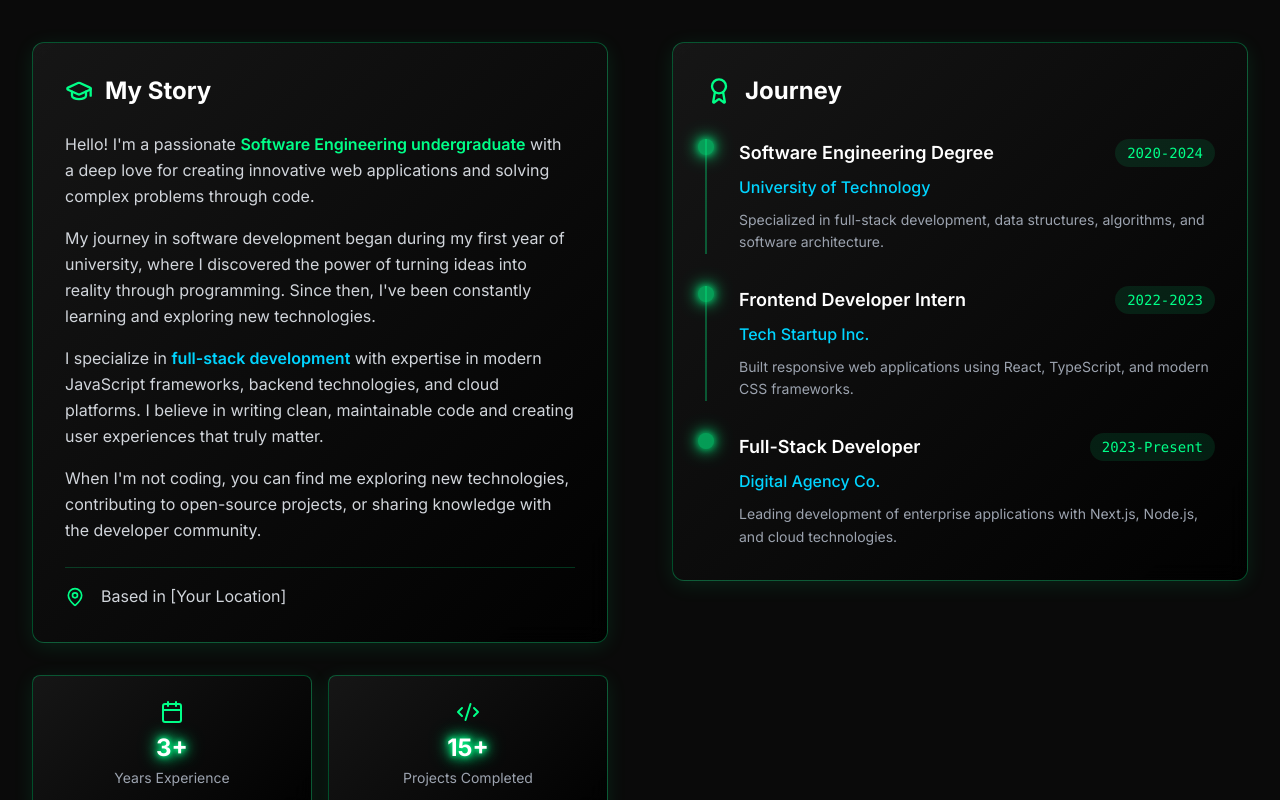
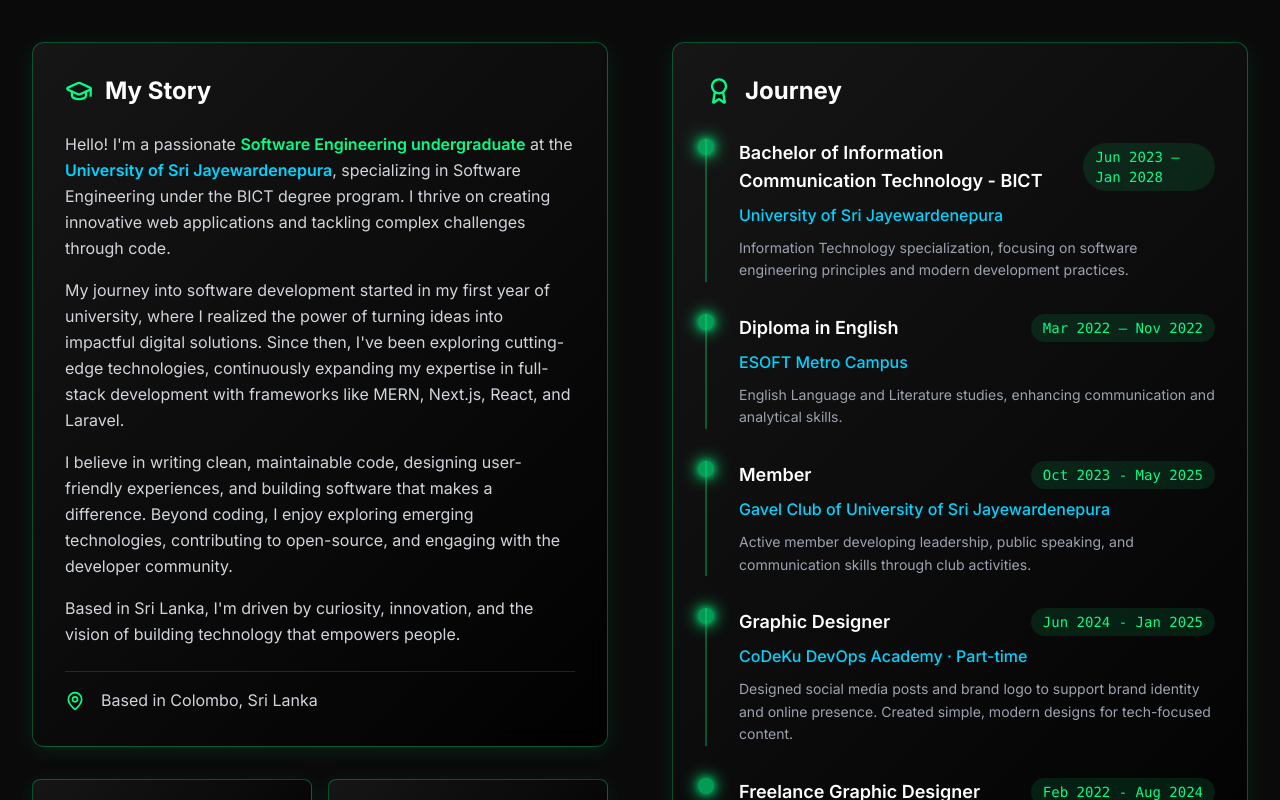
Before and after one commit to AvishkaIndu/my-portfolio, a Next.js app: page / in a window 1280 px wide. Shown: the part 1060-1860 px from the top of the page. Built offline with nearby package versions, Linux system fonts and the light colour scheme.

Commit message:
update about me section

```diff
--- a/src/app/globals.css
+++ b/src/app/globals.css
@@ -104,6 +104,10 @@
 
 .glow-text-subtle {
   text-shadow: 0 0 8px rgba(0, 255, 136, 0.6), 0 0 12px rgba(0, 255, 136, 0.3);
+}
+
+.glow-text-medium {
+  text-shadow: 0 0 7px rgba(0, 255, 136, 0.8), 0 0 12px rgba(0, 255, 136, 0.5), 0 0 18px rgba(0, 255, 136, 0.3);
 }
 
 .glow-white {
--- a/src/components/About.tsx
+++ b/src/components/About.tsx
@@ -12,24 +12,38 @@
 
 const journey = [
   {
-    year: '2020-2024',
-    title: 'Software Engineering Degree',
-    subtitle: 'University of Technology',
-    description: 'Specialized in full-stack development, data structures, algorithms, and software architecture.',
+    year: 'Jun 2023 – Jan 2028',
+    title: 'Bachelor of Information Communication Technology - BICT',
+    subtitle: 'University of Sri Jayewardenepura',
+    description: 'Information Technology specialization, focusing on software engineering principles and modern development practices.',
     type: 'education'
   },
   {
-    year: '2022-2023',
-    title: 'Frontend Developer Intern',
-    subtitle: 'Tech Startup Inc.',
-    description: 'Built responsive web applications using React, TypeScript, and modern CSS frameworks.',
+    year: 'Mar 2022 – Nov 2022',
+    title: 'Diploma in English',
+    subtitle: 'ESOFT Metro Campus',
+    description: 'English Language and Literature studies, enhancing communication and analytical skills.',
+    type: 'education'
+  },
+  {
+    year: 'Oct 2023 - May 2025',
+    title: 'Member',
+    subtitle: 'Gavel Club of University of Sri Jayewardenepura',
+    description: 'Active member developing leadership, public speaking, and communication skills through club activities.',
     type: 'experience'
   },
   {
-    year: '2023-Present',
-    title: 'Full-Stack Developer',
-    subtitle: 'Digital Agency Co.',
-    description: 'Leading development of enterprise applications with Next.js, Node.js, and cloud technologies.',
+    year: 'Jun 2024 - Jan 2025',
+    title: 'Graphic Designer',
+    subtitle: 'CoDeKu DevOps Academy · Part-time',
+    description: 'Designed social media posts and brand logo to support brand identity and online presence. Created simple, modern designs for tech-focused content.',
+    type: 'experience'
+  },
+  {
+    year: 'Feb 2022 - Aug 2024',
+    title: 'Freelance Graphic Designer',
+    subtitle: 'Fiverr · Part-time',
+    description: 'Work as a freelance graphic and logo designer, delivering custom designs for clients worldwide. Focus on clean, creative visuals tailored to each brand\'s identity and goals.',
     type: 'experience'
   },
 ]
@@ -87,31 +101,25 @@
 
                   <div className="space-y-4 text-gray-300 leading-relaxed">
                     <p>
-                      Hello! I&apos;m a passionate <span className="text-cyber-green font-semibold">Software Engineering undergraduate</span>
-                      {' '}with a deep love for creating innovative web applications and solving complex problems through code.
+                      Hello! I&apos;m a passionate <span className="text-cyber-green font-semibold">Software Engineering undergraduate</span> at the <span className="text-cyber-blue font-semibold">University of Sri Jayewardenepura</span>, specializing in Software Engineering under the BICT degree program. I thrive on creating innovative web applications and tackling complex challenges through code.
                     </p>
 
                     <p>
-                      My journey in software development began during my first year of university, where I discovered
-                      the power of turning ideas into reality through programming. Since then, I&apos;ve been constantly
-                      learning and exploring new technologies.
+                      My journey into software development started in my first year of university, where I realized the power of turning ideas into impactful digital solutions. Since then, I&apos;ve been exploring cutting-edge technologies, continuously expanding my expertise in full-stack development with frameworks like MERN, Next.js, React, and Laravel.
                     </p>
 
                     <p>
-                      I specialize in <span className="text-cyber-blue font-semibold">full-stack development</span> with
-                      expertise in modern JavaScript frameworks, backend technologies, and cloud platforms. I believe
-                      in writing clean, maintainable code and creating user experiences that truly matter.
+                      I believe in writing clean, maintainable code, designing user-friendly experiences, and building software that makes a difference. Beyond coding, I enjoy exploring emerging technologies, contributing to open-source, and engaging with the developer community.
                     </p>
 
                     <p>
-                      When I&apos;m not coding, you can find me exploring new technologies, contributing to open-source
-                      projects, or sharing knowledge with the developer community.
+                      Based in Sri Lanka, I&apos;m driven by curiosity, innovation, and the vision of building technology that empowers people.
                     </p>
                   </div>
 
                   <div className="flex items-center space-x-4 pt-4 border-t border-cyber-green/20">
                     <MapPin className="text-cyber-green" size={20} />
-                    <span className="text-gray-300">Based in [Your Location]</span>
+                    <span className="text-gray-300">Based in Colombo, Sri Lanka</span>
                   </div>
                 </div>
               </div>
@@ -131,7 +139,7 @@
                       className="cyber-card p-6 rounded-lg text-center group cursor-pointer"
                     >
                       <Icon className="text-cyber-green mx-auto mb-2 group-hover:animate-pulse" size={24} />
-                      <div className="text-2xl font-bold text-white glow-text mb-1">
+                      <div className="text-2xl font-bold text-white mb-1">
                         {stat.value}
                       </div>
                       <div className="text-sm text-gray-400">{stat.label}</div>
--- a/src/components/Contact.tsx
+++ b/src/components/Contact.tsx
@@ -49,7 +49,7 @@
   {
     icon: MapPin,
     title: 'Location',
-    value: 'Your City, Country',
+    value: 'Colombo, Sri Lanka',
     href: '#',
     description: 'Open to remote opportunities'
   },
--- a/src/components/Hero.tsx
+++ b/src/components/Hero.tsx
@@ -99,15 +99,15 @@
               variants={itemVariants}
               className="text-sm xs:text-base sm:text-lg lg:text-xl text-gray-300 max-w-xl sm:max-w-2xl mx-auto lg:mx-0 px-4 sm:px-0"
             >
-              Building scalable web applications with{' '}
+              Building scalable and high-performance web applications with{' '}
               <span className="text-cyber-green font-semibold">Next.js</span>,{' '}
               <span className="text-cyber-green font-semibold">React</span>,{' '}
               <span className="text-cyber-green font-semibold">Node.js</span>,{' '}
-              <span className="text-cyber-green font-semibold">TypeScript</span>, and modern cloud technologies.
+              <span className="text-cyber-green font-semibold">Laravel</span>, and modern cloud technologies.
               <br className="hidden xs:block" />
-              Experienced in databases, APIs, and deployment solutions.
+              Skilled in designing efficient databases, crafting secure APIs, and delivering seamless deployment solutions.
               <br className="hidden xs:block" />
-              Passionate about innovation.
+              Passionate about innovation, problem-solving, and bringing creative ideas to life through software engineering.
             </motion.p>
 
             {/* CTA Buttons */}
--- a/src/components/LoadingScreen.tsx
+++ b/src/components/LoadingScreen.tsx
@@ -34,9 +34,9 @@
           initial={{ scale: 0, rotate: -180 }}
           animate={{ scale: 1, rotate: 0 }}
           transition={{ duration: 1, ease: "easeOut" }}
-          className="text-6xl font-mono text-cyber-green glow-text"
+          className="text-6xl font-mono text-cyber-green glow-text-medium"
         >
-          &lt;DEV/&gt;
+          &lt;Hi/&gt;
         </motion.div>
 
         {/* Loading Text */}
```
Also changed, not shown: vercel.json.
